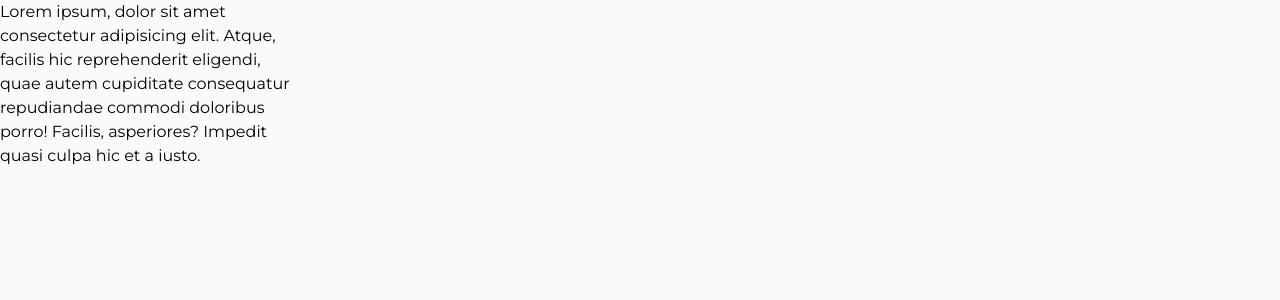
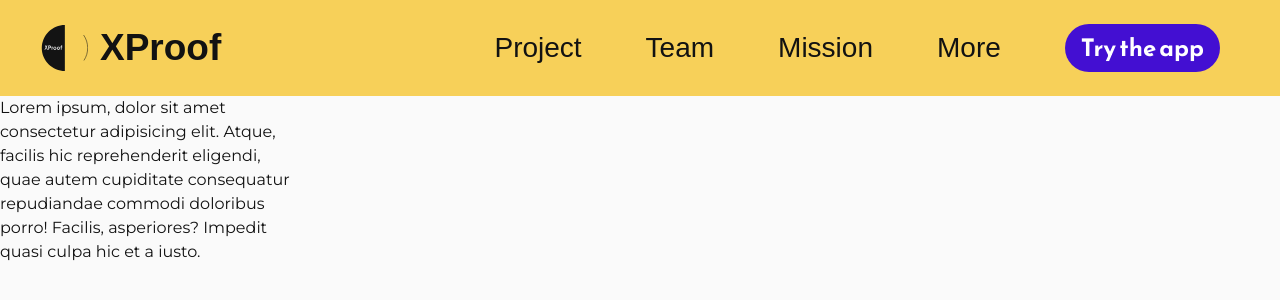
Before and after one commit to ericterrisse/webdesignIV-project, a React (Vite) app: page / in a window 1280 px wide. Shown: the top 300 px of the page. Built offline with nearby package versions, Linux system fonts and the light colour scheme; a web font is replaced by a local one.

Commit message:
css vars and navbar

```diff
--- a/src/App.tsx
+++ b/src/App.tsx
@@ -1,6 +1,9 @@
+import Navbar from "./components/Navbar";
+
 const App = () => {
 	return (
 		<div>
+			<Navbar />
 			<p className="w-[300px]">
 				Lorem ipsum, dolor sit amet consectetur adipisicing elit. Atque, facilis
 				hic reprehenderit eligendi, quae autem cupiditate consequatur
--- /dev/null
+++ b/src/components/Navbar.tsx
@@ -0,0 +1,23 @@
+import logo from "@/assets/logo.svg";
+
+const Navbar = () => {
+	return (
+		<div className="bg-primary p-5 flex justify-between items-center">
+			<div className="flex gap-3 items-center ml-5">
+				<img src={logo} className="h-12 w-12" />
+				<h1 className="font-bold">XProof</h1>
+			</div>
+			<div className="flex gap-16 mr-10 items-center">
+				<h3 className="hover:underline hover:cursor-pointer">Project</h3>
+				<h3 className="hover:underline hover:cursor-pointer">Team</h3>
+				<h3 className="hover:underline hover:cursor-pointer">Mission</h3>
+				<h3 className="hover:underline hover:cursor-pointer">More</h3>
+				<button className="font-reemkufi font-bold text-white text-2xl bg-secondary p-2 px-4 rounded-full hover:animate-bounce">
+					Try the app
+				</button>
+			</div>
+		</div>
+	);
+};
+
+export default Navbar;
--- a/tailwind.config.js
+++ b/tailwind.config.js
@@ -16,17 +16,17 @@ export default {
 			},
 			colors: {
 				background: "hsl(var(--background))",
-				neutral1: "hsl(var(neutral-1))",
-				neutral2: "hsl(var(neutral-2))",
-				neutral3: "hsl(var(neutral-3))",
-				primary: "hsl(var(primary))",
-				secondary: "hsl(var(secondary))",
-				third: "hsl(var(third))",
-				fourth: "hsl(var(fourth))",
-				primary2: "hsl(var(primary-2))",
-				secondary2: "hsl(var(secondary-2))",
-				third2: "hsl(var(third-2))",
-				fourth2: "hsl(var(fourth-2))",
+				neutral1: "hsl(var(--neutral-1))",
+				neutral2: "hsl(var(--neutral-2))",
+				neutral3: "hsl(var(--neutral-3))",
+				primary: "hsl(var(--primary))",
+				secondary: "hsl(var(--secondary))",
+				third: "hsl(var(--third))",
+				fourth: "hsl(var(--fourth))",
+				primary2: "hsl(var(--primary-2))",
+				secondary2: "hsl(var(--secondary-2))",
+				third2: "hsl(var(--third-2))",
+				fourth2: "hsl(var(--fourth-2))",
 			},
 		},
 	},
```
Also changed, not shown: src/assets/logo.svg (added).
